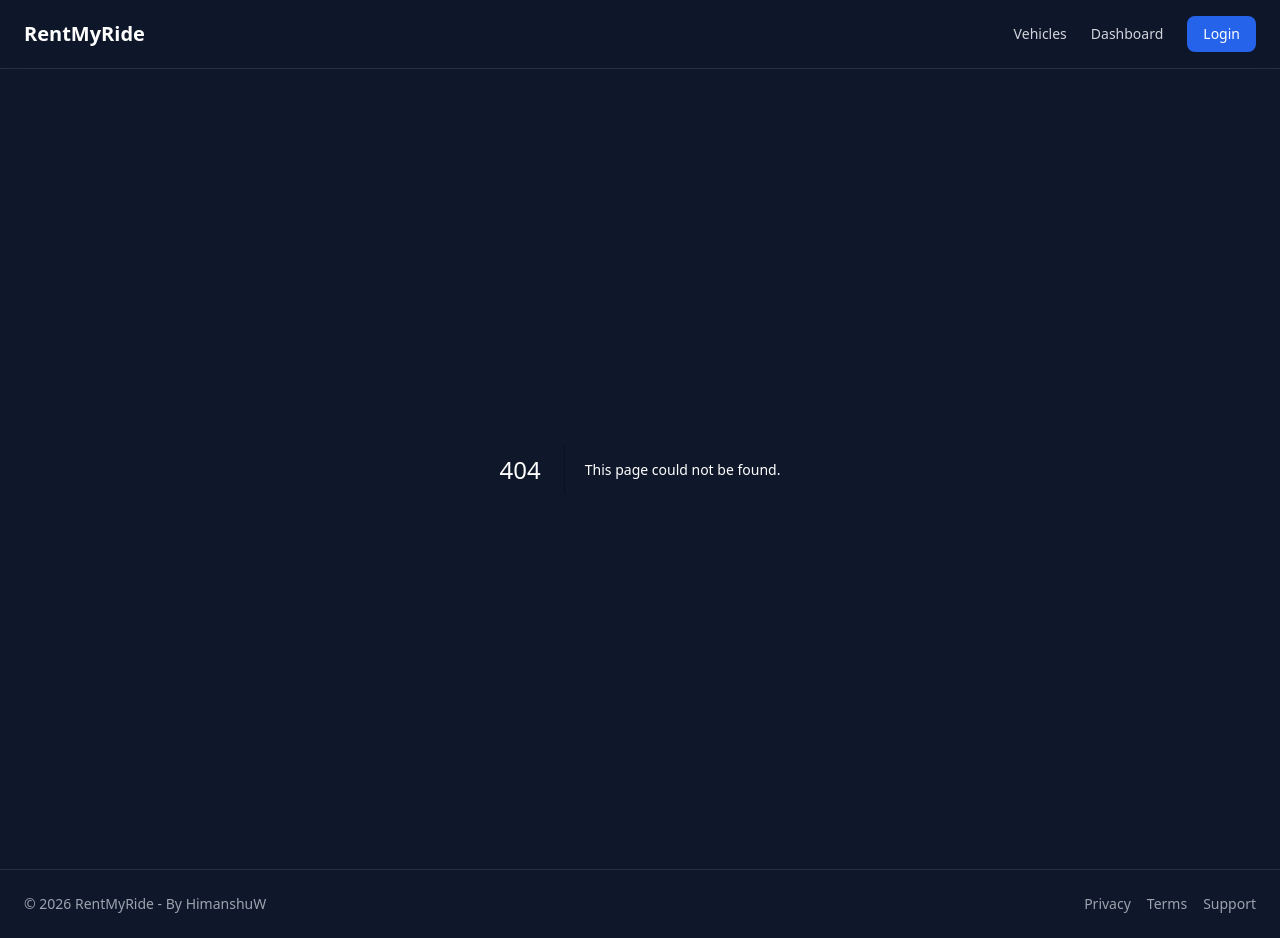
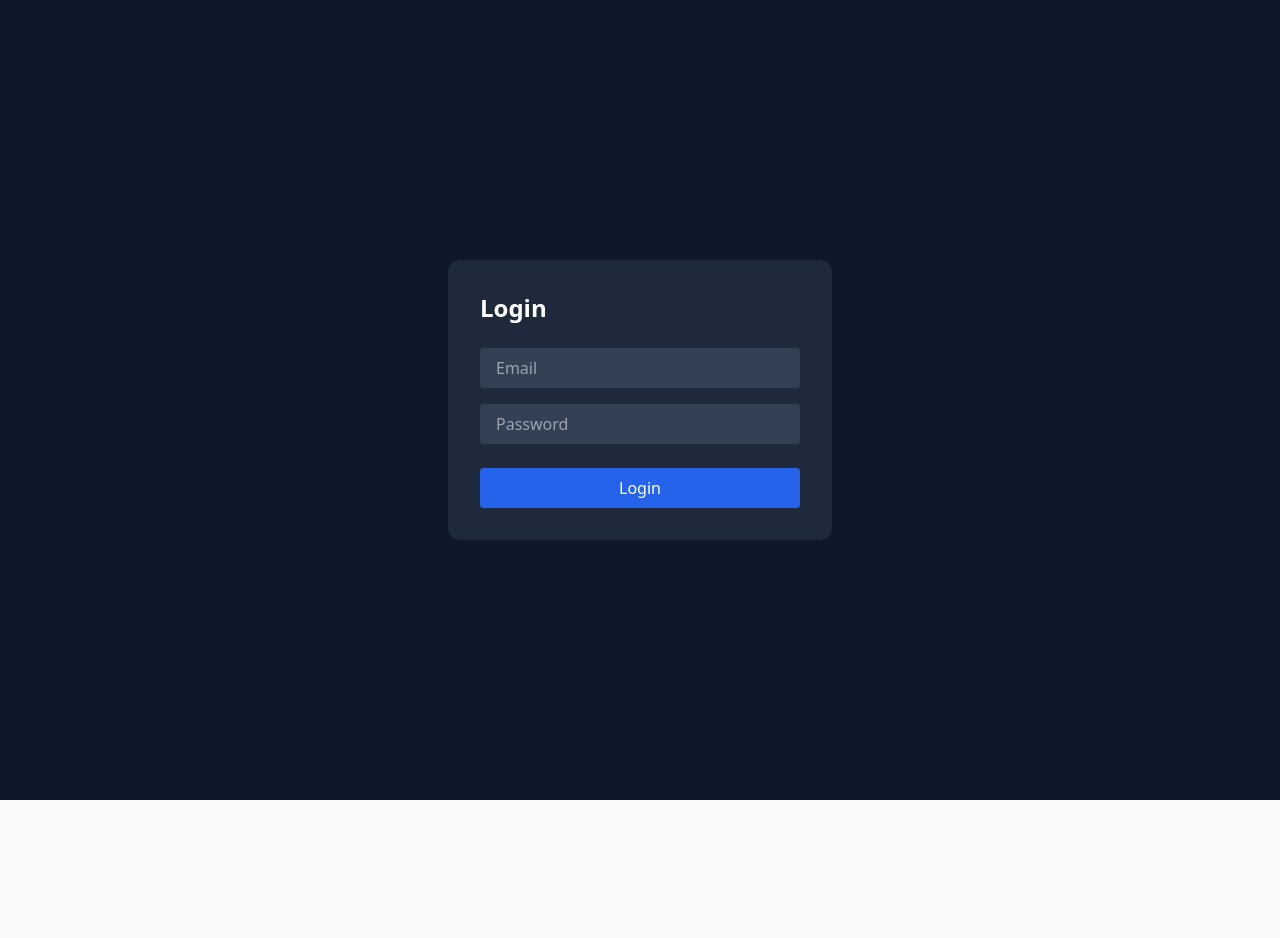
Before and after one commit to himanshu-warulkar/rentmyride, a Next.js app: page /login in a window 1280 px wide. Before the commit this address had no page. After the commit the page ends 800 px from the top, so only its background shows below. Built offline with nearby package versions, Linux system fonts and the light colour scheme.

Commit message:
FrontEnd UI is complete

```diff
--- /dev/null
+++ b/app/dashboard/page.js
@@ -0,0 +1,10 @@
+export default function DashboardPage() {
+  return (
+    <div className="min-h-screen bg-slate-900 text-white p-10">
+      <h1 className="text-3xl font-bold">Dashboard</h1>
+      <p className="text-gray-400 mt-2">
+        Your bookings and listed vehicles will appear here.
+      </p>
+    </div>
+  );
+}
--- a/app/layout.js
+++ b/app/layout.js
@@ -1,14 +1,29 @@
-import Navbar from "@/components/Navbar";
-import Footer from "@/components/Footer";
 import "./globals.css";
+
+export const metadata = {
+  title: "RentMyRide",
+  description: "Vehicle rental platform",
+};
 
 export default function RootLayout({ children }) {
   return (
     <html lang="en">
-      <body className="bg-slate-900 text-white">
-        <Navbar />
+      <head>
+        <script
+          dangerouslySetInnerHTML={{
+            __html: `
+              (function() {
+                const theme = localStorage.getItem("theme");
+                if (theme === "dark") {
+                  document.documentElement.classList.add("dark");
+                }
+              })();
+            `,
+          }}
+        />
+      </head>
+      <body className="min-h-screen bg-gray-50 text-gray-900 dark:bg-slate-950 dark:text-gray-100 transition-colors duration-300 antialiased">
         {children}
-        <Footer />
       </body>
     </html>
   );
--- /dev/null
+++ b/app/login/page.js
@@ -0,0 +1,25 @@
+export default function LoginPage() {
+  return (
+    <div className="min-h-screen bg-slate-900 text-white flex items-center justify-center">
+      <div className="bg-slate-800 p-8 rounded-xl w-96">
+        <h1 className="text-2xl font-bold mb-6">Login</h1>
+
+        <input
+          type="email"
+          placeholder="Email"
+          className="w-full mb-4 px-4 py-2 rounded bg-slate-700 text-white"
+        />
+
+        <input
+          type="password"
+          placeholder="Password"
+          className="w-full mb-6 px-4 py-2 rounded bg-slate-700 text-white"
+        />
+
+        <button className="w-full bg-blue-600 py-2 rounded hover:bg-blue-700 transition">
+          Login
+        </button>
+      </div>
+    </div>
+  );
+}
--- a/components/Navbar.js
+++ b/components/Navbar.js
@@ -1,32 +1,40 @@
+"use client";
+
 import Link from "next/link";
+import { usePathname } from "next/navigation";
+import ThemeToggle from "./ThemeToggle";
 
 export default function Navbar() {
+  const pathname = usePathname();
+
+  const linkStyle = (path) =>
+    `transition ${
+      pathname === path
+        ? "text-black dark:text-white font-semibold"
+        : "text-gray-600 dark:text-gray-300 hover:text-black dark:hover:text-white"
+    }`;
+
   return (
-    <nav className="sticky top-0 z-50 bg-slate-900/90 backdrop-blur-md border-b border-white/10">
+    <nav className="sticky top-0 z-50 bg-white dark:bg-slate-900 backdrop-blur-md border-b border-gray-200 dark:border-white/10">
       <div className="max-w-7xl mx-auto px-6 py-4 flex items-center justify-between">
-        {/* Brand */}
+
         <Link
           href="/"
-          className="text-xl font-bold text-white hover:text-blue-400 transition"
+          className="text-xl font-bold text-black dark:text-white hover:text-blue-500 transition"
         >
           RentMyRide
         </Link>
 
-        {/* Navigation */}
         <div className="flex items-center gap-6 text-sm">
-          <Link
-            href="/vehicles"
-            className="text-gray-300 hover:text-white transition"
-          >
+          <Link href="/vehicles" className={linkStyle("/vehicles")}>
             Vehicles
           </Link>
 
-          <Link
-            href="/dashboard"
-            className="text-gray-300 hover:text-white transition"
-          >
+          <Link href="/dashboard" className={linkStyle("/dashboard")}>
             Dashboard
           </Link>
+
+          <ThemeToggle />
 
           <Link
             href="/login"
--- /dev/null
+++ b/components/ThemeToggle.js
@@ -0,0 +1,38 @@
+"use client";
+
+import { useEffect, useState } from "react";
+
+export default function ThemeToggle() {
+  const [mounted, setMounted] = useState(false);
+  const [dark, setDark] = useState(false);
+
+  useEffect(() => {
+    setMounted(true);
+    const theme = localStorage.getItem("theme");
+    if (theme === "dark") {
+      setDark(true);
+    }
+  }, []);
+
+  if (!mounted) return null;
+
+  const toggleTheme = () => {
+    if (dark) {
+      document.documentElement.classList.remove("dark");
+      localStorage.setItem("theme", "light");
+    } else {
+      document.documentElement.classList.add("dark");
+      localStorage.setItem("theme", "dark");
+    }
+    setDark(!dark);
+  };
+
+  return (
+    <button
+      onClick={toggleTheme}
+      className="px-3 py-1 rounded-lg border border-gray-300 dark:border-gray-600 text-sm hover:bg-gray-200 dark:hover:bg-gray-700 transition"
+    >
+      {dark ? "Light" : "Dark"}
+    </button>
+  );
+}
--- a/tailwind.config.js
+++ b/tailwind.config.js
@@ -1,8 +1,8 @@
-/** @type {import('tailwindcss').Config} */
 module.exports = {
+  darkMode: "class",
   content: [
-    "./app/**/*.{js,jsx}",
-    "./components/**/*.{js,jsx}",
+    "./app/**/*.{js,ts,jsx,tsx}",
+    "./components/**/*.{js,ts,jsx,tsx}",
   ],
   theme: {
     extend: {},
```
